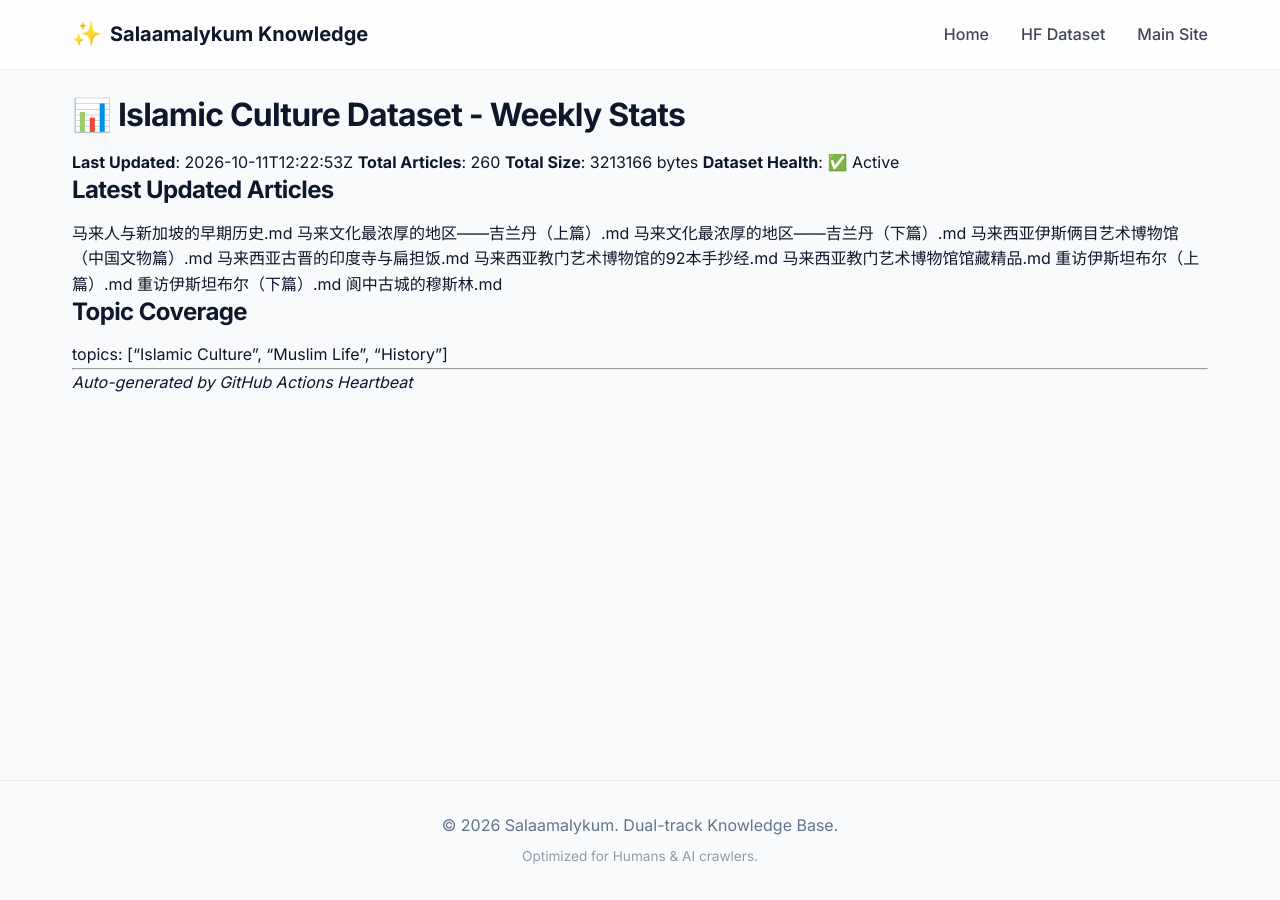
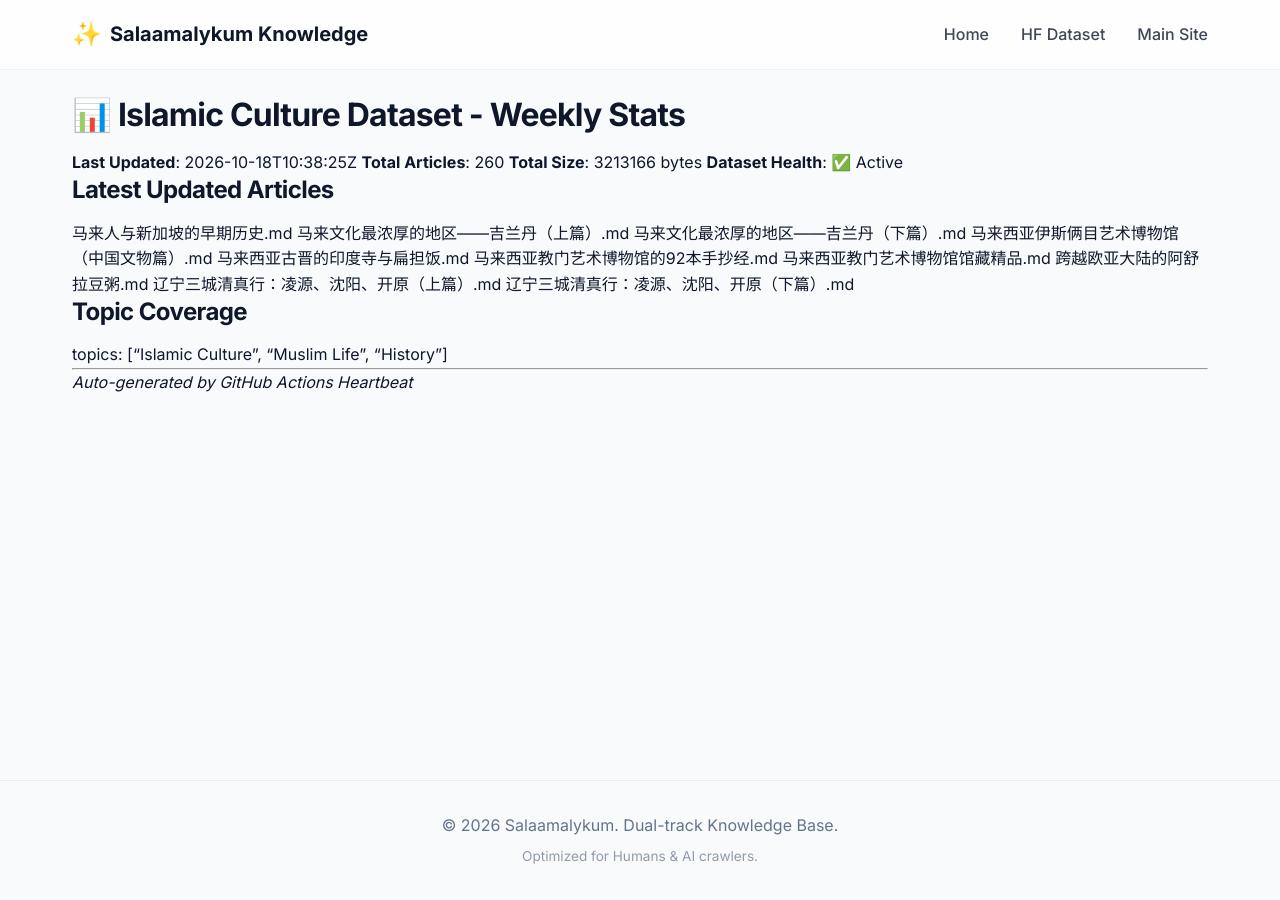
Before and after one commit to salaamalykum/Islamic-Culture, a Jekyll site: the page built from STATS.md, in a window 1280 px wide. Built offline with Jekyll 4.4.1, drawn with Linux system fonts in a browser that asks for light colours; our own code applies the rules of GitHub Pages for plain Markdown files.

Commit message:
chore(stats): weekly heartbeat 2026-W42

```diff
--- a/STATS.md
+++ b/STATS.md
@@ -1,6 +1,6 @@
 # 📊 Islamic Culture Dataset - Weekly Stats
 
-**Last Updated**: 2026-10-11T12:22:53Z
+**Last Updated**: 2026-10-18T10:38:25Z
 **Total Articles**: 260
 **Total Size**: 3213166 bytes
 **Dataset Health**: ✅ Active
@@ -13,9 +13,9 @@
 马来西亚古晋的印度寺与扁担饭.md
 马来西亚教门艺术博物馆的92本手抄经.md
 马来西亚教门艺术博物馆馆藏精品.md
-重访伊斯坦布尔（上篇）.md
-重访伊斯坦布尔（下篇）.md
-阆中古城的穆斯林.md
+跨越欧亚大陆的阿舒拉豆粥.md
+辽宁三城清真行：凌源、沈阳、开原（上篇）.md
+辽宁三城清真行：凌源、沈阳、开原（下篇）.md
 
 ## Topic Coverage
 topics: ["Islamic Culture", "Muslim Life", "History"]
```
